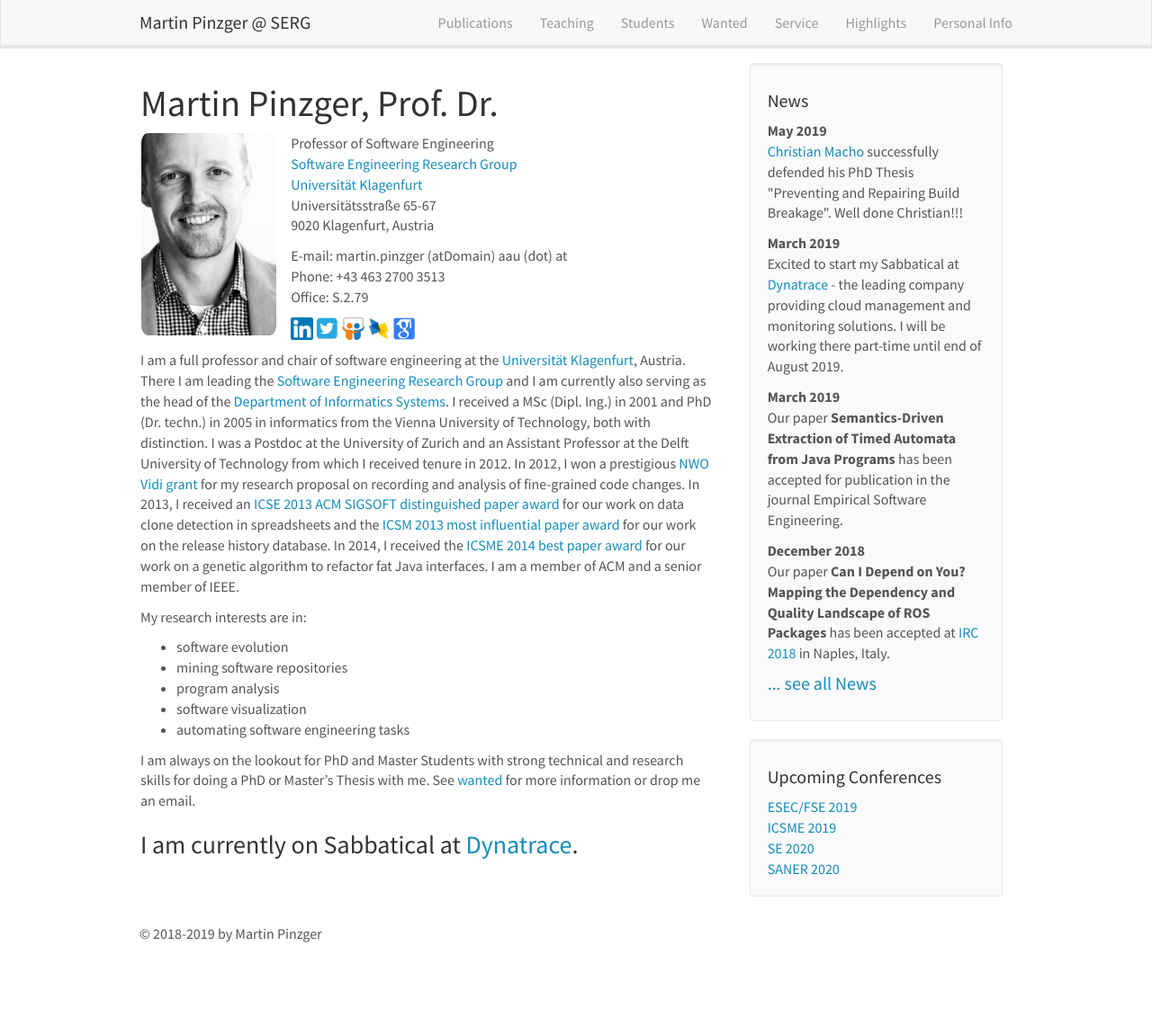
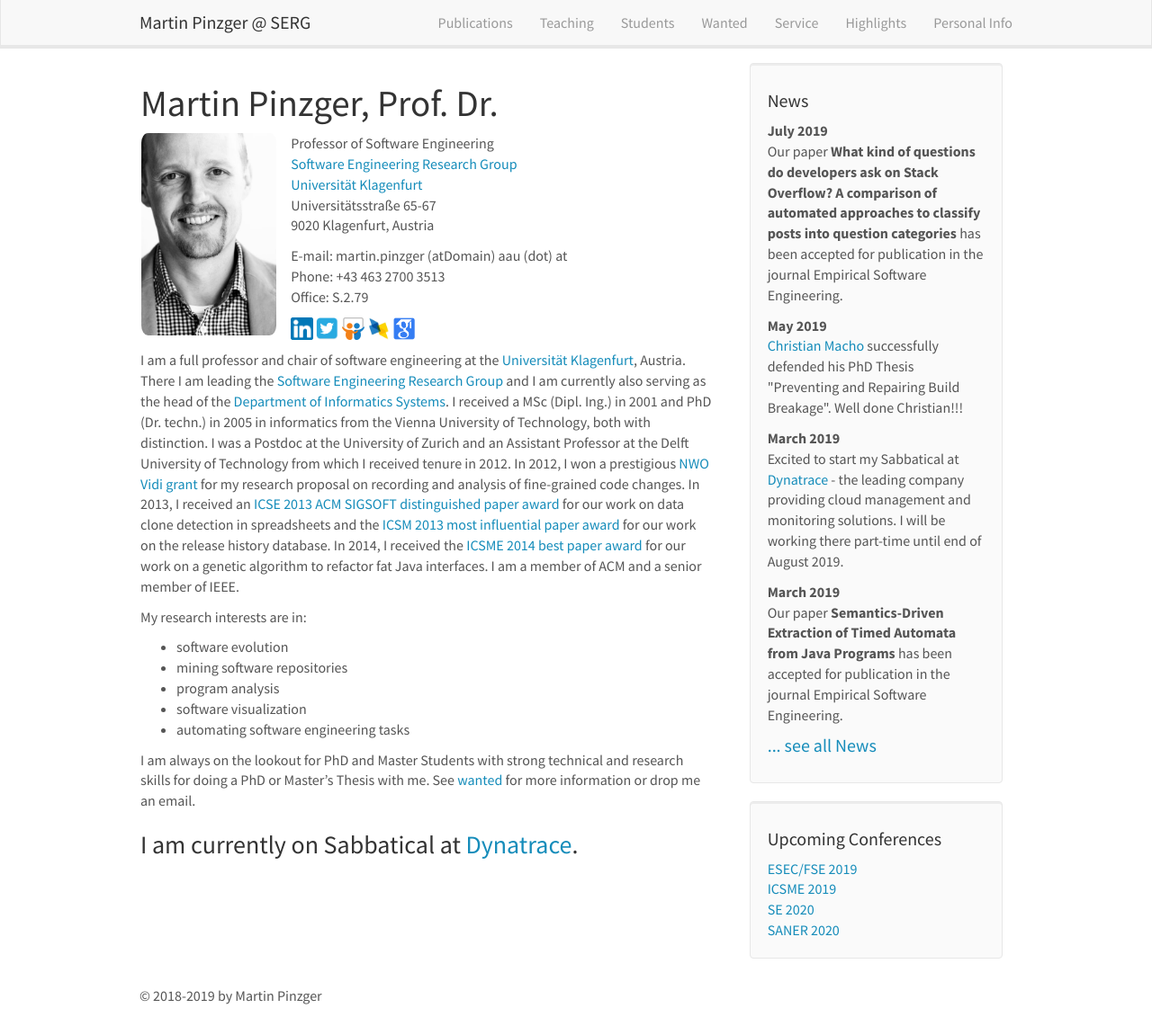
Before and after one commit to pinzger/pinzger.github.io, a Jekyll site: the page built from _pages/home.md, in a window 1280 px wide and 1151 px high. Shown: the whole window at 90% size. Built offline with Jekyll 4.4.1, drawn with Linux system fonts in a browser that asks for light colours; nearby versions of some CDN libraries.

Commit message:
updated pubs and news

```diff
--- a/_data/news.yml
+++ b/_data/news.yml
@@ -1,3 +1,6 @@
+- date: <strong>July 2019</strong>
+  headline: "Our paper <strong>What kind of questions do developers ask on Stack Overflow? A comparison of automated approaches to classify posts into question categories</strong> has been accepted for publication in the journal Empirical Software Engineering."
+
 - date: <strong>May 2019</strong>
   headline: "<a href=\"https://mitschi.github.io/\">Christian Macho</a> successfully defended his PhD Thesis \"Preventing and Repairing Build Breakage\". Well done Christian!!!"
 
--- a/_data/publist.yml
+++ b/_data/publist.yml
@@ -1,3 +1,16 @@
+- title: "What kind of questions do developers ask on Stack Overflow? A comparison of automated approaches to classify posts into question categories"
+  image:
+  authors: S. Beyer, C. Macho, M. Di Penta, and M. Pinzger
+  proceedings: Journal of Empirical Software Engineering (EMSE)
+  pages: to appear
+  publisher: Springer
+  year: 2019
+  description:
+  link:
+    url:
+    display: pdf
+  highlight:
+
 - title: "Semantics-Driven Extraction of Timed Automata from Java Programs"
   image:
   authors: G. Liva, M. T. Khan, and M. Pinzger
```
